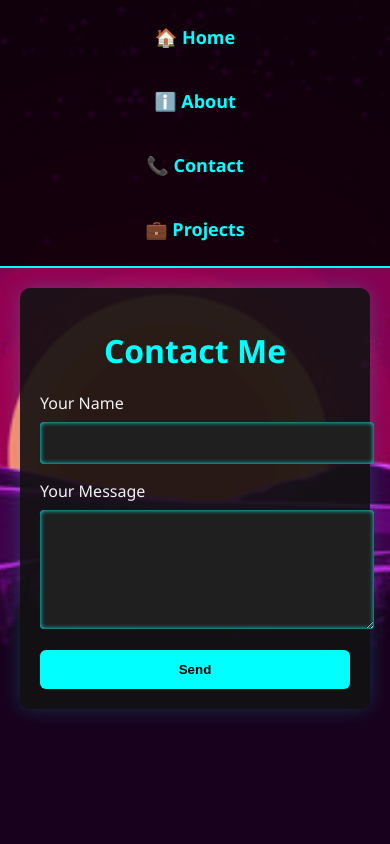
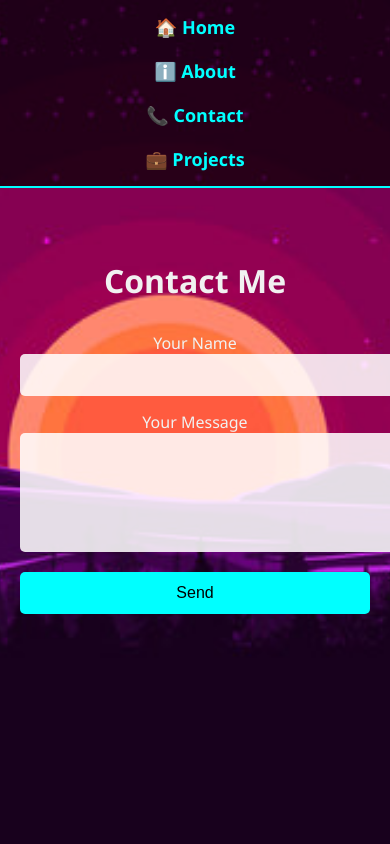
Before and after one commit to shoryaG19/flask-website1, a Flask app: template templates/contact.html in a window 390 px wide; the page is wider, and only the part inside the window is pictured. Run offline with Flask 3, Linux system fonts and the light colour scheme; the template is opened without the code that fills it: values that come from a table or form of the project are taken from there, others are empty.

Commit message:
Update style.css

```diff
--- a/static/style.css
+++ b/static/style.css
@@ -1,26 +1,21 @@
-/* Global Page Styling */
+/* Set background image */
 body {
-    background-image: url('/static/bg.jpg');
+    background: url('/static/bg.jpg') no-repeat center center fixed;
     background-size: cover;
-    background-repeat: no-repeat;
-    background-attachment: fixed;
-    background-position: center;
+    font-family: 'Segoe UI', sans-serif;
+    color: #f1f1f1;
     margin: 0;
     padding: 0;
-    font-family: 'Segoe UI', sans-serif;
-    color: #f1f1f1;
-    min-height: 100vh;
 }
 
-/* Navbar Styling */
+/* Navbar */
 .navbar {
     display: flex;
     justify-content: center;
     gap: 20px;
     padding: 15px;
-    background-color: rgba(0, 0, 0, 0.85); /* Slight transparency */
+    background-color: rgba(0, 0, 0, 0.7);
     border-bottom: 2px solid cyan;
-    flex-wrap: wrap;
 }
 
 .navbar a {
@@ -28,110 +23,116 @@ body {
     color: cyan;
     font-weight: bold;
     font-size: 18px;
-    transition: color 0.3s ease;
+    transition: all 0.3s ease;
 }
 
 .navbar a:hover {
     color: white;
+    transform: scale(1.1);
 }
 
-/* Content Container */
+/* Container */
 .container {
-    max-width: 800px;
-    margin: 40px auto;
-    background-color: rgba(18, 18, 18, 0.9);
-    padding: 30px;
-    border-radius: 10px;
-    box-shadow: 0 0 20px rgba(0, 255, 255, 0.2);
+    padding: 50px 20px;
+    text-align: center;
 }
 
-/* Headings */
-h1, h2 {
-    text-align: center;
-    color: cyan;
-    margin-bottom: 20px;
+/* Project cards or items */
+ul {
+    list-style: none;
+    padding: 0;
 }
 
-/* Form Inputs */
-input[type="text"],
-textarea {
-    width: 100%;
+li {
+    font-size: 18px;
+    margin: 10px 0;
+    background-color: rgba(255, 255, 255, 0.05);
     padding: 12px;
-    margin-top: 8px;
-    margin-bottom: 16px;
-    border: none;
-    border-radius: 4px;
-    background-color: #1f1f1f;
-    color: white;
-    box-shadow: inset 0 0 5px cyan;
+    border-radius: 8px;
+    transition: transform 0.4s ease;
 }
 
-/* Submit Button */
-button[type="submit"] {
+li:hover {
+    transform: scale(1.05);
+    background-color: rgba(255, 255, 255, 0.1);
+}
+
+/* Contact Form */
+form {
+    display: flex;
+    flex-direction: column;
+    max-width: 400px;
+    margin: 30px auto;
+}
+
+input, textarea {
+    padding: 12px;
+    margin-bottom: 15px;
+    border-radius: 5px;
+    border: none;
+    font-size: 16px;
+    background-color: #ffffffdd;
+    color: #000;
+}
+
+button {
+    padding: 12px;
+    font-size: 16px;
     background-color: cyan;
     color: #000;
-    padding: 12px 24px;
     border: none;
-    border-radius: 6px;
+    border-radius: 5px;
     cursor: pointer;
-    transition: background 0.3s ease;
-    font-weight: bold;
+    transition: all 0.3s ease;
 }
 
-button[type="submit"]:hover {
-    background-color: #00cccc;
+button:hover {
+    background-color: #00bcd4;
+    transform: scale(1.05);
 }
 
-/* Flash Messages */
+/* Flash messages */
 .flash-success {
-    background-color: #28a745;
+    background-color: rgba(0, 255, 0, 0.1);
+    border-left: 5px solid limegreen;
     color: white;
-    padding: 10px 15px;
-    margin: 10px auto;
-    max-width: 500px;
+    padding: 12px;
+    margin: 20px;
     border-radius: 5px;
-    text-align: center;
     font-weight: bold;
+    animation: slideIn 0.6s ease;
 }
 
 .flash-danger {
-    background-color: #dc3545;
+    background-color: rgba(255, 0, 0, 0.1);
+    border-left: 5px solid red;
     color: white;
-    padding: 10px 15px;
-    margin: 10px auto;
-    max-width: 500px;
+    padding: 12px;
+    margin: 20px;
     border-radius: 5px;
-    text-align: center;
     font-weight: bold;
+    animation: slideIn 0.6s ease;
 }
 
-/* Responsive Design */
-@media (max-width: 600px) {
+@keyframes slideIn {
+    from {
+        opacity: 0;
+        transform: translateX(-30px);
+    }
+    to {
+        opacity: 1;
+        transform: translateX(0);
+    }
+}
+
+/* Responsive design */
+@media (max-width: 768px) {
     .navbar {
         flex-direction: column;
         align-items: center;
     }
 
-    .navbar a {
-        padding: 10px 0;
-    }
-
-    .container {
-        margin: 20px;
-        padding: 20px;
-    }
-
-    input[type="text"],
-    textarea {
+    body {
         font-size: 16px;
     }
-
-    button[type="submit"] {
-        width: 100%;
-    }
 }
-
-    .project-grid {
-        grid-template-columns: 1fr;
-    }
-}
```
